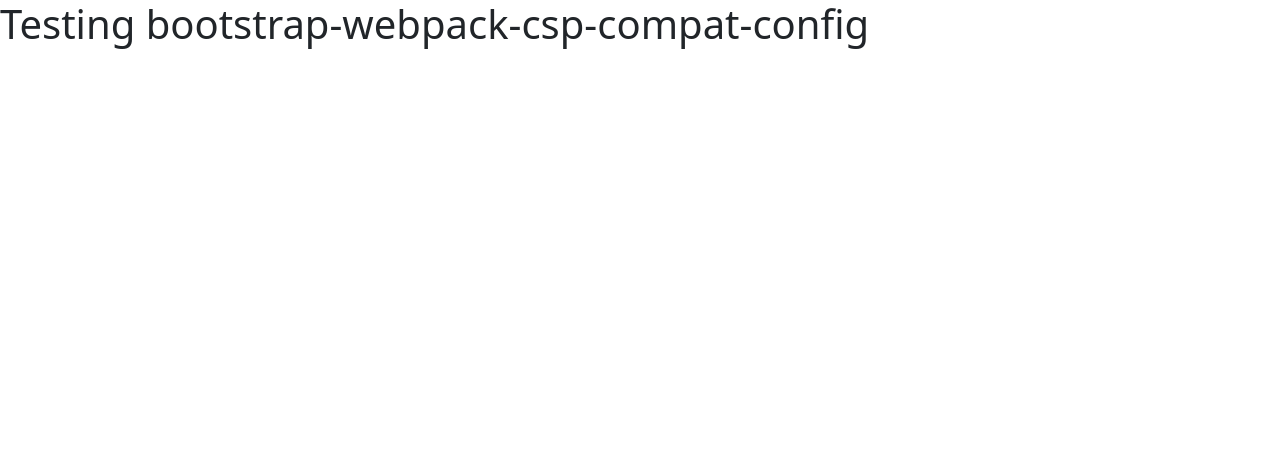
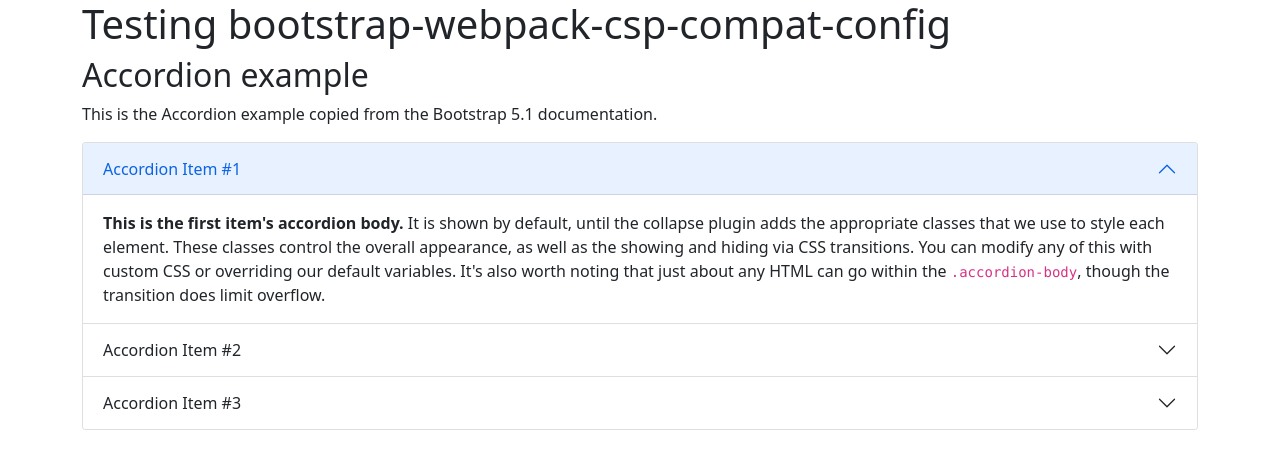
Before and after one commit to charlesroelli/bootstrap-webpack-csp-compat-config, a website: page index.html in a window 1280 px wide. Drawn offline with Linux system fonts and the light colour scheme.

Commit message:
Add usage example and document it

```diff
--- a/index.html
+++ b/index.html
@@ -1,5 +1,6 @@
 <!DOCTYPE html>
 <html>
+
 <head>
     <meta charset='utf-8'>
     <meta http-equiv='X-UA-Compatible' content='IE=edge'>
@@ -8,7 +9,74 @@
     <link rel='stylesheet' type='text/css' media='screen' href='dist/main.css'>
     <script src='dist/main.js'></script>
 </head>
+
 <body>
-    <h1>Testing bootstrap-webpack-csp-compat-config</h1>
+    <div class="container">
+        <h1>Testing bootstrap-webpack-csp-compat-config</h1>
+        <section>
+            <h2>Accordion example</h2>
+            <p>This is the Accordion example copied from the Bootstrap 5.1 documentation.</p>
+            <div class="accordion" id="accordionExample">
+                <div class="accordion-item">
+                    <h2 class="accordion-header" id="headingOne">
+                        <button class="accordion-button" type="button" data-bs-toggle="collapse"
+                            data-bs-target="#collapseOne" aria-expanded="true" aria-controls="collapseOne">
+                            Accordion Item #1
+                        </button>
+                    </h2>
+                    <div id="collapseOne" class="accordion-collapse collapse show" aria-labelledby="headingOne"
+                        data-bs-parent="#accordionExample">
+                        <div class="accordion-body">
+                            <strong>This is the first item's accordion body.</strong> It is shown by default, until the
+                            collapse plugin adds the appropriate classes that we use to style each element. These
+                            classes control the overall appearance, as well as the showing and hiding via CSS
+                            transitions. You can modify any of this with custom CSS or overriding our default variables.
+                            It's also worth noting that just about any HTML can go within the
+                            <code>.accordion-body</code>, though the transition does limit overflow.
+                        </div>
+                    </div>
+                </div>
+                <div class="accordion-item">
+                    <h2 class="accordion-header" id="headingTwo">
+                        <button class="accordion-button collapsed" type="button" data-bs-toggle="collapse"
+                            data-bs-target="#collapseTwo" aria-expanded="false" aria-controls="collapseTwo">
+                            Accordion Item #2
+                        </button>
+                    </h2>
+                    <div id="collapseTwo" class="accordion-collapse collapse" aria-labelledby="headingTwo"
+                        data-bs-parent="#accordionExample">
+                        <div class="accordion-body">
+                            <strong>This is the second item's accordion body.</strong> It is hidden by default, until
+                            the collapse plugin adds the appropriate classes that we use to style each element. These
+                            classes control the overall appearance, as well as the showing and hiding via CSS
+                            transitions. You can modify any of this with custom CSS or overriding our default variables.
+                            It's also worth noting that just about any HTML can go within the
+                            <code>.accordion-body</code>, though the transition does limit overflow.
+                        </div>
+                    </div>
+                </div>
+                <div class="accordion-item">
+                    <h2 class="accordion-header" id="headingThree">
+                        <button class="accordion-button collapsed" type="button" data-bs-toggle="collapse"
+                            data-bs-target="#collapseThree" aria-expanded="false" aria-controls="collapseThree">
+                            Accordion Item #3
+                        </button>
+                    </h2>
+                    <div id="collapseThree" class="accordion-collapse collapse" aria-labelledby="headingThree"
+                        data-bs-parent="#accordionExample">
+                        <div class="accordion-body">
+                            <strong>This is the third item's accordion body.</strong> It is hidden by default, until the
+                            collapse plugin adds the appropriate classes that we use to style each element. These
+                            classes control the overall appearance, as well as the showing and hiding via CSS
+                            transitions. You can modify any of this with custom CSS or overriding our default variables.
+                            It's also worth noting that just about any HTML can go within the
+                            <code>.accordion-body</code>, though the transition does limit overflow.
+                        </div>
+                    </div>
+                </div>
+            </div>
+        </section>
+    </div>
 </body>
+
 </html>
```
Also changed, not shown: README.md.
